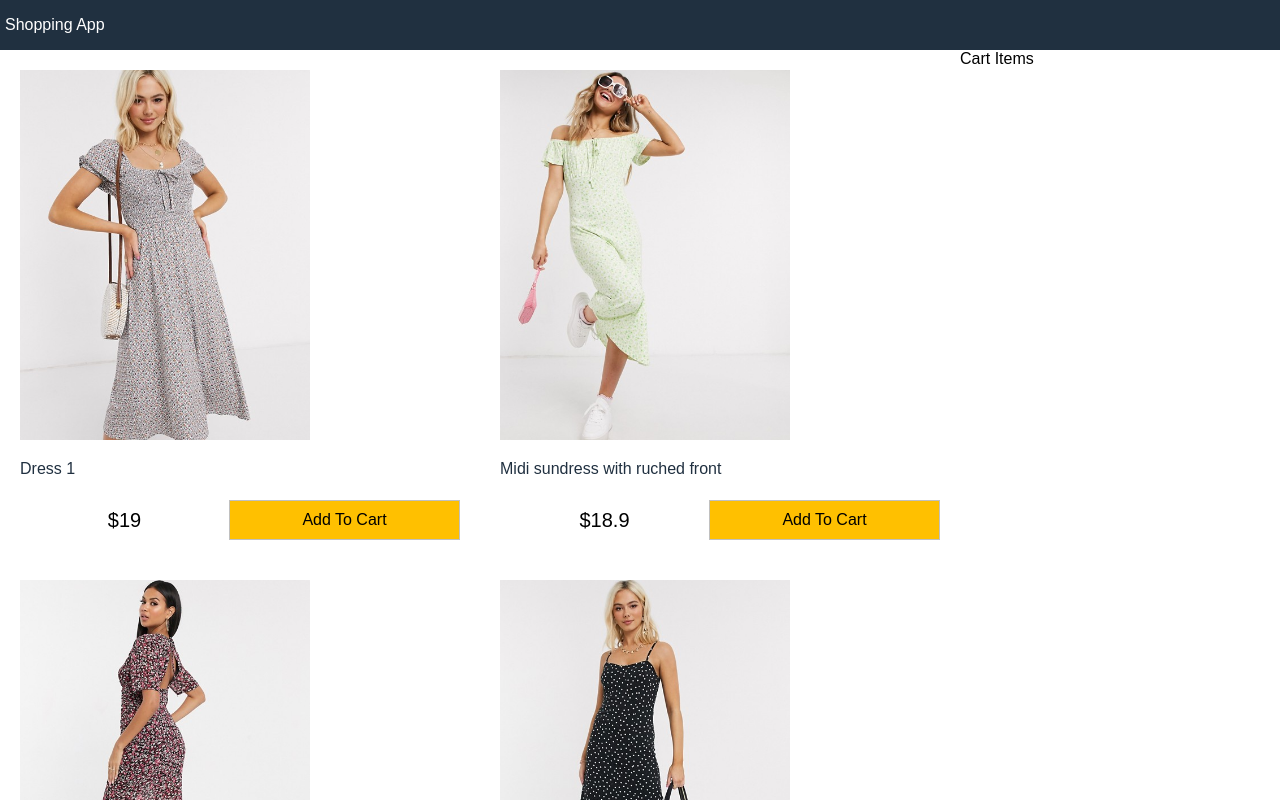
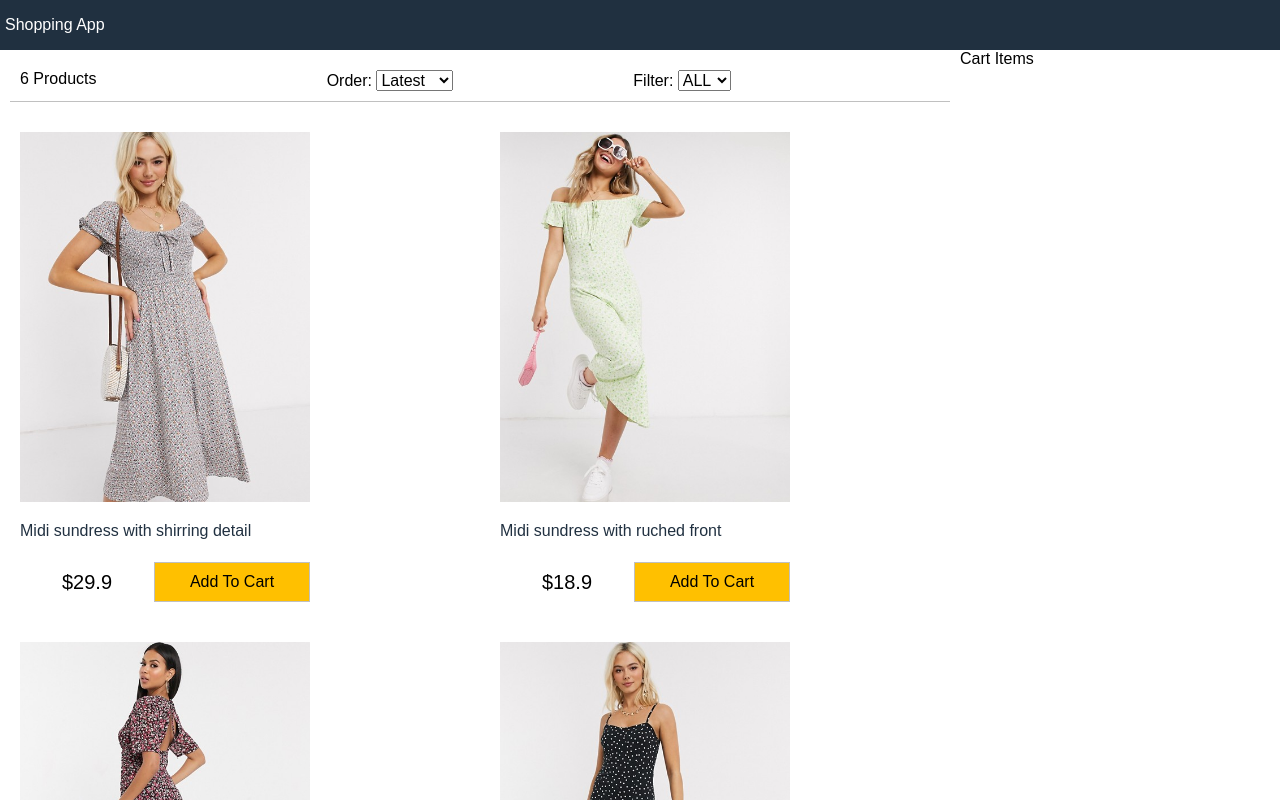
Before and after one commit to Ahmed-Galadi/react-shopping-cart, a React (Create React App) app: page / in a window 1280 px wide. Shown: the top 800 px of the page. Built offline with nearby package versions, Linux system fonts and the light colour scheme.

Commit message:
create filter component

```diff
--- a/src/App.js
+++ b/src/App.js
@@ -1,6 +1,7 @@
 //feature-1
 import React from 'react';
-import Products from './components/products';
+import Filter from './components/Filter';
+import Products from './components/Products';
 import data from './data.json'
 
 class App extends React.Component {
@@ -12,6 +13,40 @@ class App extends React.Component {
       sort: ""
     }
   }
+
+  sortProducts = (event) => {
+    const sort = event.target.value;
+
+    this.setState(state => ({
+      sort: sort,
+      products: this.state.products.slice().sort(
+        (a, b) =>
+        sort === "lowest" ?
+        a.price > b.price ?
+        1 : -1 :
+        sort === "highest"?
+        a.price < b.price ?
+        1 : -1 :
+        a._id < b._id ?
+        1 : -1
+      ),
+    }))
+
+  }
+
+  filterProducts = (event) => {
+    if(event.target.value === "") {
+      this.setState({size: event.target.value, products: data.products})
+    } else {
+      this.setState({
+        size: event.target.value,
+        products: data.products.filter(
+          (product) => product.availableSizes.indexOf(event.target.value) >= 0
+        ),
+      });
+    }
+  }
+
   render() {
     return (
       <div className="grid-container">
@@ -21,6 +56,13 @@ class App extends React.Component {
         <main>
           <div className="content">
             <div className="main">
+              <Filter
+                count={this.state.products.length}
+                size={this.state.size}
+                sort={this.state.sort}
+                filterProducts={this.filterProducts}
+                sortProducts={this.sortProducts}
+              />
               <Products products={this.state.products} />
             </div>
             <div className="sidebar">Cart Items</div>
--- /dev/null
+++ b/src/components/Filter.js
@@ -0,0 +1,28 @@
+import React, { Component } from 'react'
+
+export default class Filter extends Component {
+    render() {
+        return (
+            <div className="filter">
+                <div className='filter-result'>{this.props.count} Products</div>
+                <div className='filter-sort'>Order: {" "}
+                    <select value={this.props.sort} onChange={this.props.sortProducts}>
+                        <option value="">Latest</option>
+                        <option value="lowest">Lowest</option>
+                        <option value="highest">Highest</option>
+                    </select>
+                </div>
+                <div className='filter-size'>Filter: {" "}
+                    <select value={this.props.size} onChange={this.props.filterProducts}>
+                        <option value="">ALL</option>
+                        <option value="S">S</option>
+                        <option value="M">M</option>
+                        <option value="L">L</option>
+                        <option value="XL">XL</option>
+                        <option value="XXL">XXL</option>
+                    </select>
+                </div>
+            </div>
+        )
+    }
+}
--- a/src/data.json
+++ b/src/data.json
@@ -1,13 +1,13 @@
 {
-    "products": [
-        {
-            "_id": "dress1",
-            "title": "Dress 1",
-            "image": "/images/dress1.jpg",
-            "description": "about dress 1",
-            "price": 19,
-            "avalableSizes": ["XL", "XXL"]
-        },
+  "products": [
+    {
+      "_id": "dress1",
+      "image": "/images/dress1.jpg",
+      "title": "Midi sundress with shirring detail",
+      "description": "This is for all the latest trends, no matter who you are, where you’re from and what you’re up to. Exclusive to ASOS, our universal brand is here for you, and comes in all our fit ranges: ASOS Curve, Tall, Petite and Maternity. Created by us, styled by you.",
+      "availableSizes": ["X", "L", "XL", "XXL"],
+      "price": 29.9
+    },
         {
       "_id": "dress2",
       "image": "/images/dress2.jpg",
--- a/src/index.css
+++ b/src/index.css
@@ -110,6 +110,7 @@ footer {
   display: flex;
   justify-content: space-between;
   align-items: center;
+  max-width: 290px;
 }
 
 .product-price div,
@@ -139,3 +140,16 @@ button {
 .button.primary {
   background-color: #ffc000;
 }
+
+/* Filter */
+.filter {
+  display: flex;
+  justify-content: space-between;
+  padding: 1rem;
+  margin: 1rem;
+  border-bottom: 0.1rem #C0C0C0 solid;
+}
+
+.filter div {
+  flex: 1;
+}
```
